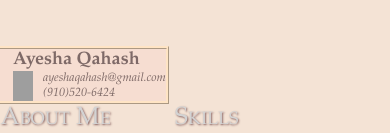
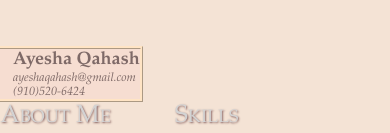
Before and after one commit to alq5630/portfolio, a plain HTML site: page index.html in a window 390 px wide. Shown: the top 133 px of the page. Drawn offline with Linux system fonts and the light colour scheme; grey boxes are pictures that could not be loaded.

Commit message:
Update index.html
removed images from email and phone number

```diff
--- a/index.html
+++ b/index.html
@@ -14,12 +14,10 @@
         <div class="profile_name">
           Ayesha Qahash
           <div class="contact_info">
-            <img src="https://icons8.com/icon/124377/circled-envelope" />
             ayeshaqahash@gmail.com
           </div>
           <div style="clear:both;"></div>
           <div class="contact_info">
-            <img src="https://icons8.com/icon/124377/circled-envelope" />
             (910)520-6424
 
 
```
